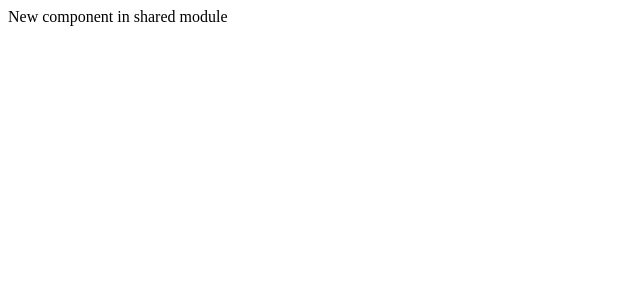
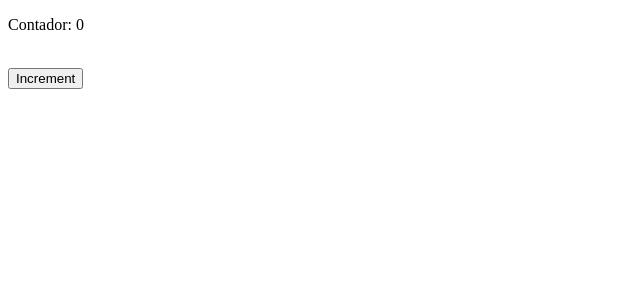
Before and after one commit to gabrielborgesc/angular-app, an Angular app: page / in a window 1280 px wide. Shown: the top 300 px of the page, without its empty margins (0-640 px from the left). Built offline with nearby package versions, Linux system fonts and the light colour scheme.

Commit message:
pos aula 34, @Input

```diff
--- a/src/app/app.component.ts
+++ b/src/app/app.component.ts
@@ -10,16 +10,26 @@ import { Component, OnInit, DoCheck, AfterContentInit, AfterContentChecked, Afte
       <h2>fim</h2>
     </app-diretivas-estruturais> -->
     <!-- <app-diretivas-atributos></app-diretivas-atributos> -->
-    <app-new-component><app-new-component>
+    <!-- <app-new-component><app-new-component> -->
+    <app-input [contador]="inputContador" ></app-input>
+    <br>
+    <button (click)="increment()" >Increment</button>
+
     <router-outlet></router-outlet>
     `
 
 })
 export class AppComponent implements OnInit{
 
+  public inputContador: number = 0;
+
   constructor() {}
 
   ngOnInit(): void {
   }
 
+  public increment(): void{
+    this.inputContador++;
+  }
+
 }
--- /dev/null
+++ b/src/app/shared/input/input.component.html
@@ -0,0 +1 @@
+<p>Contador: {{ contador }}</p>
--- /dev/null
+++ b/src/app/shared/input/input.component.ts
@@ -0,0 +1,17 @@
+import { Component, Input, OnInit } from '@angular/core';
+
+@Component({
+  selector: 'app-input',
+  templateUrl: './input.component.html',
+  styleUrls: ['./input.component.scss']
+})
+export class InputComponent implements OnInit {
+
+  @Input() public contador: number  = 0;
+
+  constructor() { }
+
+  ngOnInit(): void {
+  }
+
+}
--- a/src/app/shared/new-component/new-component.component.html
+++ b/src/app/shared/new-component/new-component.component.html
@@ -1 +1 @@
-<header>New component in shared module</header>
+<h1>Shared</h1>
```
Also changed, not shown: src/app/shared/shared.module.ts (+5 -2 lines), src/app/diretivas-atributos/diretivas-atributos.component.html (line endings or trailing spaces), src/app/shared/input/input.component.scss (added), 1 other file (tests, documents, lock files or other folders).
